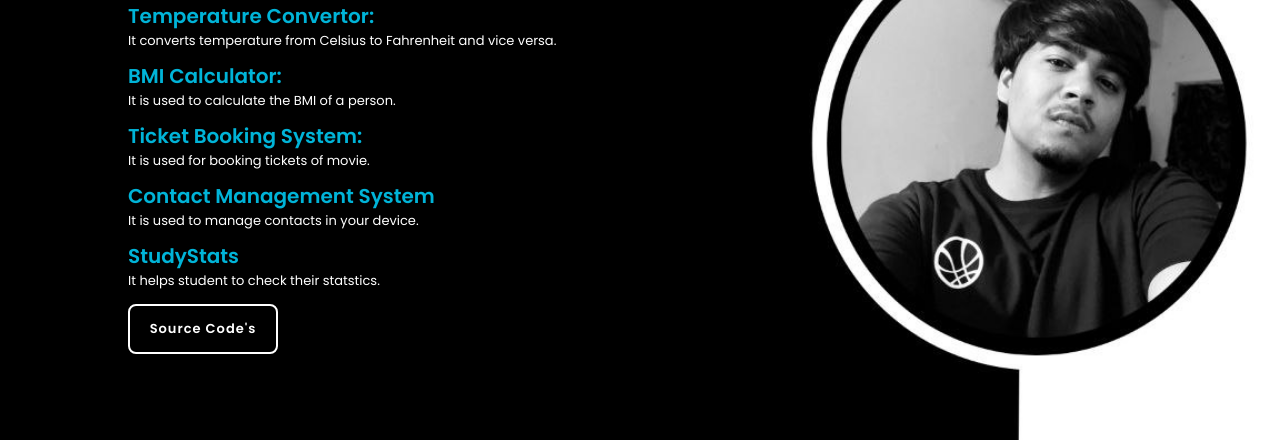
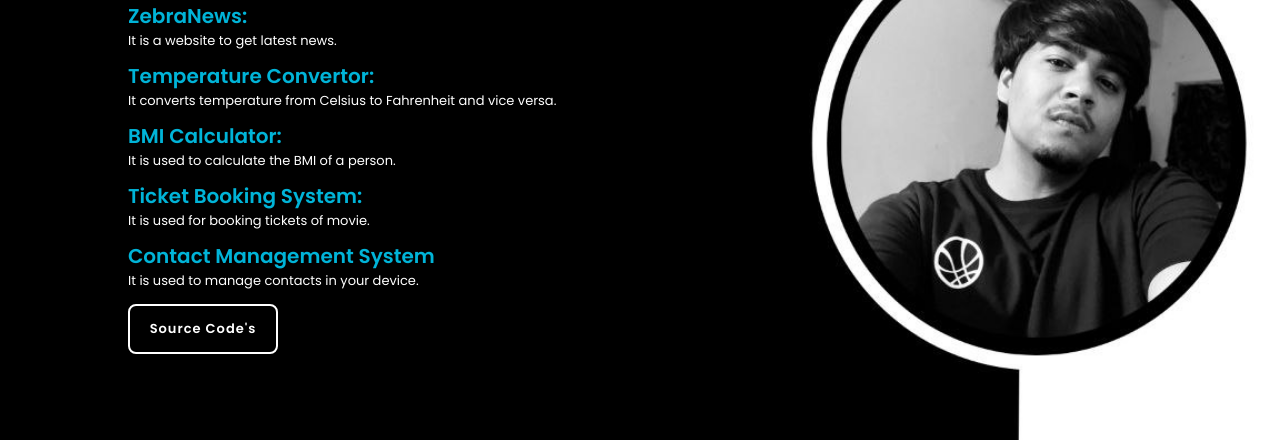
Before and after one commit to wisky7206/Portfolio, a plain HTML site: page project.html in a window 1280 px wide. Shown: the part 258-698 px from the top of the page. Drawn offline with nearby package versions, Linux system fonts and the light colour scheme.

Commit message:
info update

```diff
--- a/project.html
+++ b/project.html
@@ -23,6 +23,8 @@
     <section class="home1">
         <div class="home-content">
             <h1><span class="colored">P</span>rojects:</h1>
+            <h3>ZebraNews:</h3>
+            <p>It is a website to get latest news.</p>
             <h3>Temperature Convertor:</h3>
             <p>It converts temperature from Celsius to Fahrenheit and vice versa.</p>
             <h3>BMI Calculator:</h3>
@@ -31,8 +33,7 @@
             <p>It is used for booking tickets of movie.</p>
             <h3>Contact Management System</h3>
             <p>It is used to manage contacts in your device.</p>
-            <h3>StudyStats</h3>
-            <p>It helps student to check their statstics.</p>
+
             <div class="btn">
                 <a href="https://github.com/wisky7206?tab=repositories">Source Code's</a>
             </div>
```
Also changed, not shown: index.html (+1 -1 lines).
